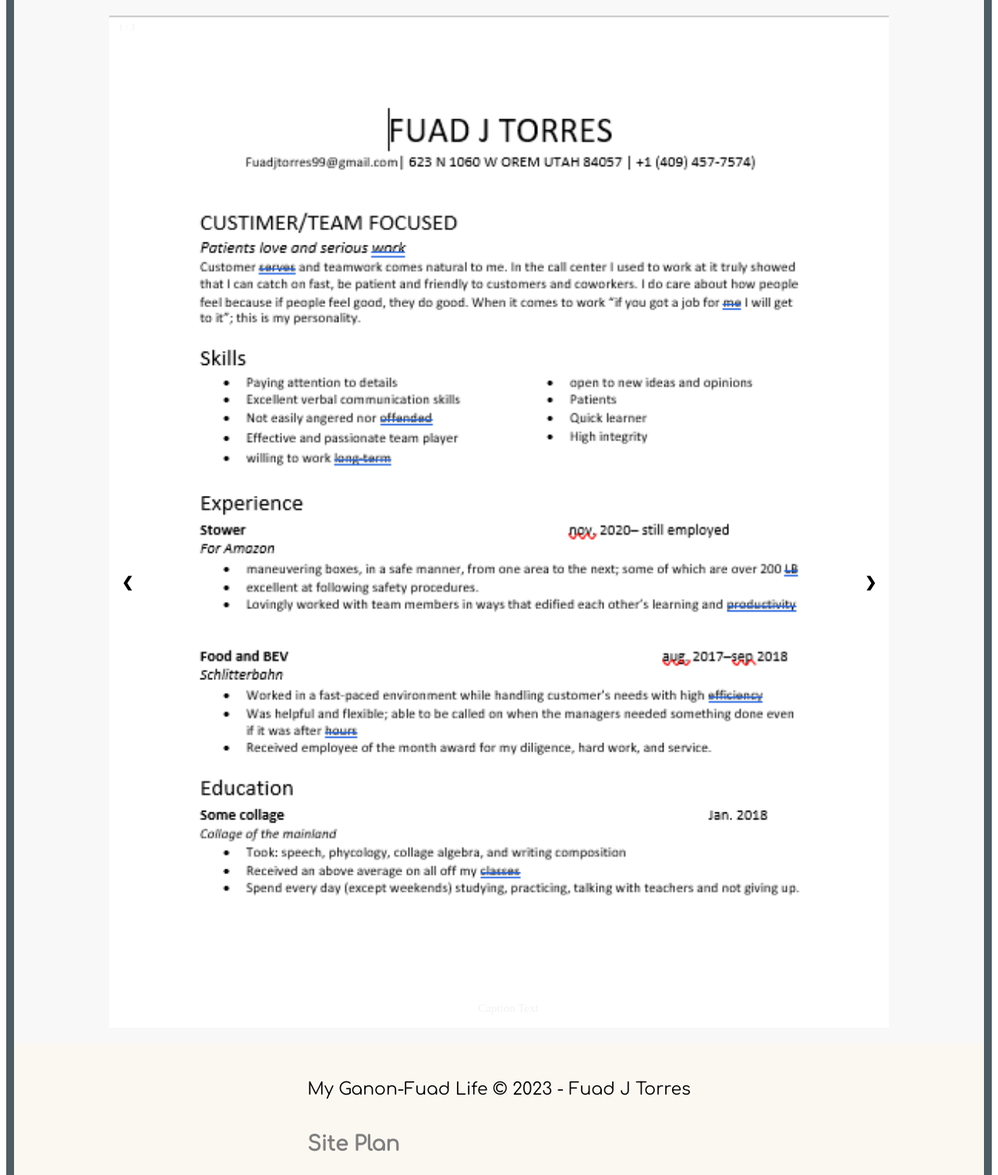
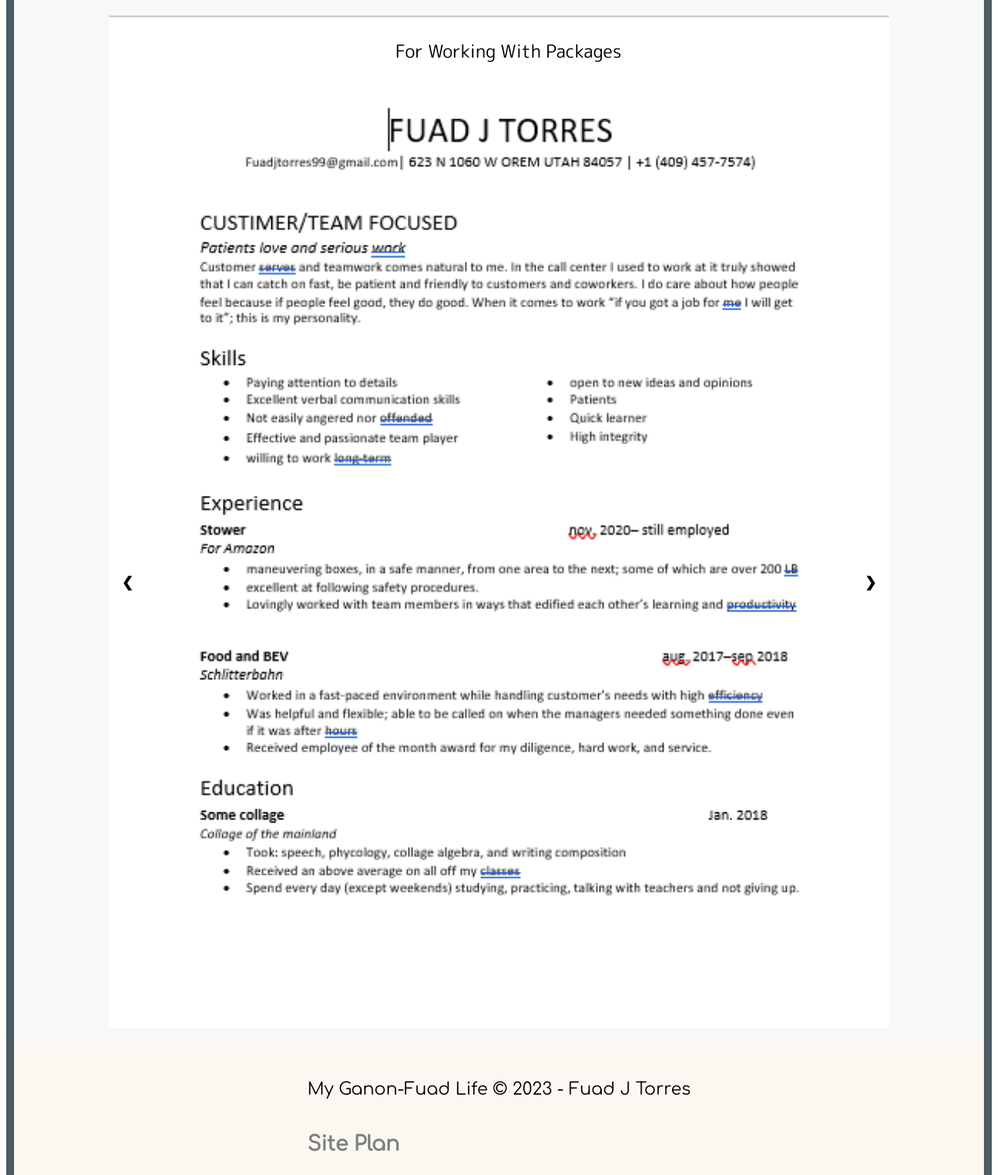
Before and after one commit to Ganon3/About_me, a plain HTML site: page resume.html in a window 1280 px wide. Shown: the part 345-1852 px from the top of the page at 78% size. Drawn offline with Linux system fonts and the light colour scheme.

Commit message:
clean up

```diff
--- a/resume.html
+++ b/resume.html
@@ -22,15 +22,14 @@
       <div class="slideshow-container">
 
       <div class="mySlides fade">
-        <div class="numbertext">1 / 3</div>
+        <div class="text"> For Working With Packages </div>
         <img src="images/Resume_A.png" style="width:100%">
-        <div class="text">Caption Text</div>
+
       </div>
 
       <div class="mySlides fade">
-        <div class="numbertext">2 / 3</div>
+        <div class="text"> For store clerk </div>
         <img src="images/resume_B.png" style="width:100%">
-        <div class="text">Caption Two</div>
       </div>
 
       <a class="prev" onclick="plusSlides(-1)">❮</a>
--- a/styles/style.css
+++ b/styles/style.css
@@ -146,13 +146,14 @@ footer {
 }
 /* Caption text */
 #ResumeContent .text {
-  color: #f2f2f2;
-  font-size: 15px;
+  color: #000000;
+  font-size: 23px;
   padding: 8px 12px;
   position: absolute;
-  bottom: 8px;
+  top: 20px;
   width: 100%;
   text-align: center;
+  font-family: "M PLUS Rounded 1c";
 }
 /* Number text (1/3 etc) */
 #ResumeContent .numbertext {
```
